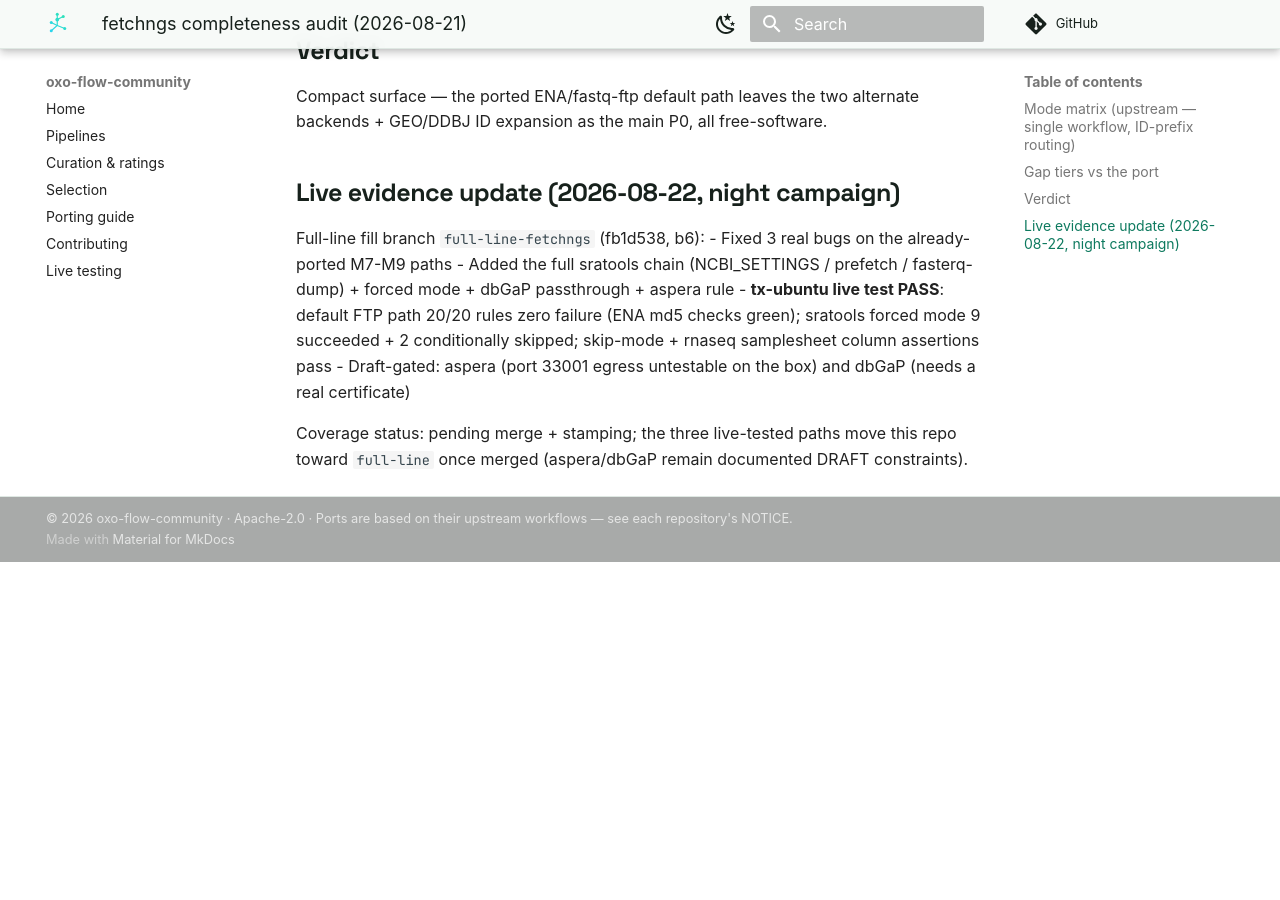
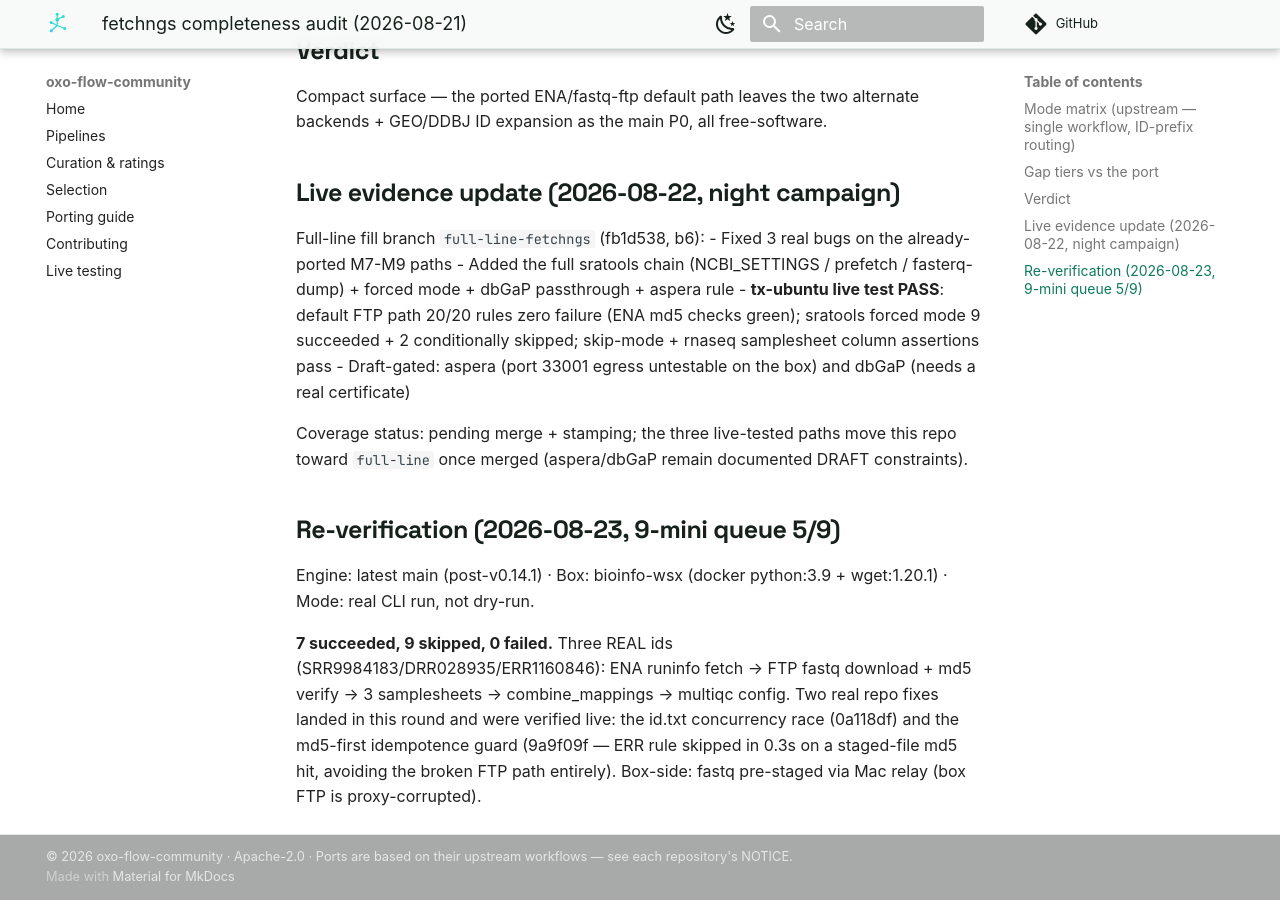
Before and after one commit to oxo-flow-community/oxo-flow-community.github.io, an MkDocs documentation site: the page built from docs/about/audits/fetchngs-2026-08.md, in a window 1280 px wide and 900 px high, scrolled down 1254 px. Built offline with MkDocs 1.6.1 and Material for MkDocs 9.7.7, drawn with Linux system fonts in a browser that asks for light colours; comment, search, counter and statistics services are not loaded; before the commit the page ends 1816 px from its top, so only the background shows below that.

Commit message:
docs(audit): fetchngs 9-mini 5/9 PASS — 3 real ENA ids, md5-guard live-verified (0.3s skip), 2 repo fixes

```diff
--- a/docs/about/audits/fetchngs-2026-08.md
+++ b/docs/about/audits/fetchngs-2026-08.md
@@ -57,3 +57,17 @@ Full-line fill branch `full-line-fetchngs` (fb1d538, b6):
 Coverage status: pending merge + stamping; the three live-tested paths
 move this repo toward `full-line` once merged (aspera/dbGaP remain
 documented DRAFT constraints).
+
+## Re-verification (2026-08-23, 9-mini queue 5/9)
+
+Engine: latest main (post-v0.14.1) · Box: bioinfo-wsx (docker
+python:3.9 + wget:1.20.1) · Mode: real CLI run, not dry-run.
+
+**7 succeeded, 9 skipped, 0 failed.** Three REAL ids
+(SRR9984183/DRR028935/ERR1160846): ENA runinfo fetch → FTP fastq
+download + md5 verify → 3 samplesheets → combine_mappings →
+multiqc config. Two real repo fixes landed in this round and were
+verified live: the id.txt concurrency race (0a118df) and the
+md5-first idempotence guard (9a9f09f — ERR rule skipped in 0.3s on a
+staged-file md5 hit, avoiding the broken FTP path entirely). Box-side:
+fastq pre-staged via Mac relay (box FTP is proxy-corrupted).
```
